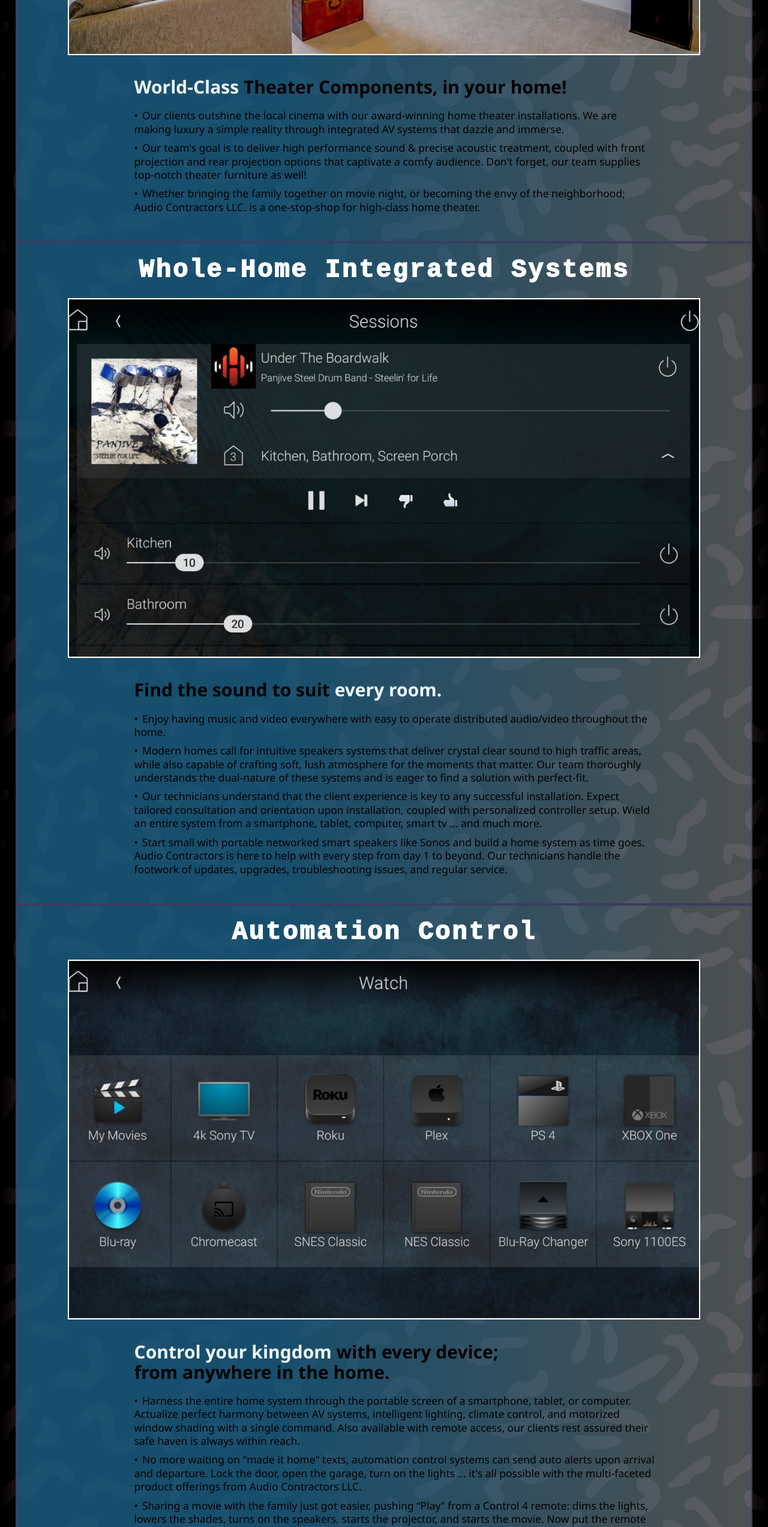
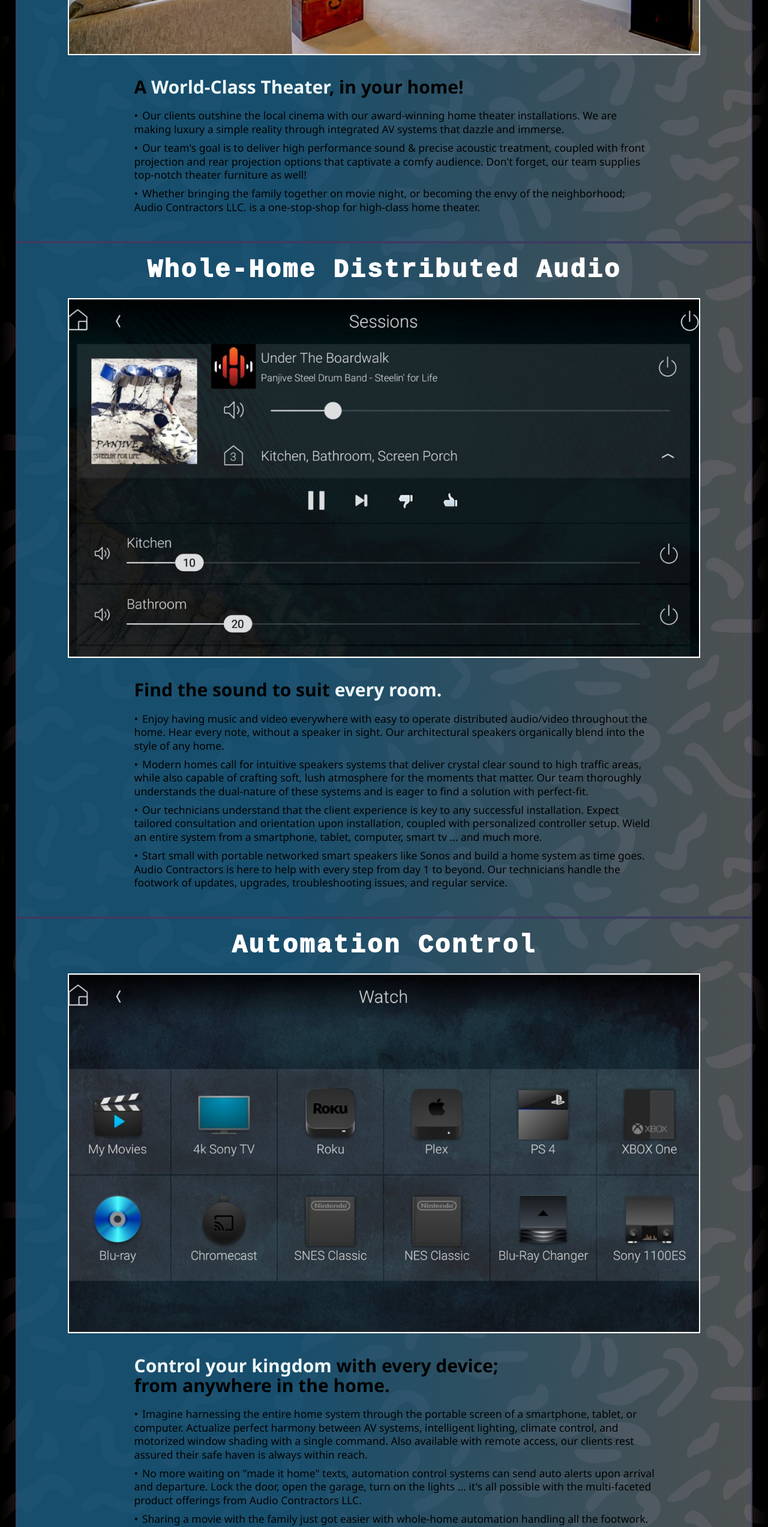
Before and after one commit to AvantGov/audiocon_pub, a React (Create React App) app in the folder client/: page /residentialServices in a window 1280 px wide. Shown: the part 980-3526 px from the top of the page at 60% size. Built offline with nearby package versions, Linux system fonts and the light colour scheme.

Commit message:
some tweaks to the services page copy, merging straight to main since it's a small change

```diff
--- a/client/src/Components/Pages_services/ResidentialServices.js
+++ b/client/src/Components/Pages_services/ResidentialServices.js
@@ -23,7 +23,7 @@
                     {/* <hr className='contentContainer__rule'></hr> */}
 
                     <div className='contentContainer__copyContainer'>
-                        <h3 id="hometheater_smallTitle" className='copyContainer__title'><strong className="title__strong">World-Class</strong> Theater Components, in your home!</h3>
+                        <h3 id="hometheater_smallTitle" className='copyContainer__title'>A <strong className="title__strong">World-Class Theater</strong>, in your home!</h3>
                         <p id="hometheater_bullet1" className='copyContainer__bullet'><span>&#8226;</span> Our clients outshine the local cinema with our award-winning home theater installations. We are making luxury a simple reality through integrated AV systems that dazzle and immerse.</p>
                         <p id="hometheater_bullet2" className='copyContainer__bullet'><span>&#8226;</span> Our team's goal is to deliver high performance sound & precise acoustic treatment, coupled with front projection and rear projection options that captivate a comfy audience. Don't forget, our team supplies top-notch theater furniture as well!</p>
                         <p id="hometheater_bullet3" className='copyContainer__bullet'><span>&#8226;</span> Whether bringing the family together on movie night, or becoming the envy of the neighborhood; Audio Contractors LLC. is a one-stop-shop for high-class home theater.</p>
@@ -32,7 +32,7 @@
             </div>
             <div className='ResidentialServices__service'>
                 <div className='service__titleContainer'>
-                    <h1 id="wholehouse_title" className='titleContainer__title'>Whole-Home Integrated Systems</h1>
+                    <h1 id="wholehouse_title" className='titleContainer__title'>Whole-Home Distributed Audio</h1>
                     {/* <p id="wholehouse_subtitle" className='titleContainer__subtitle'>A <strong className="title__strong">custom home theater</strong> is more affordable than you may think!</p> */}
                 </div>
                 <div className='service__contentContainer'>
@@ -40,7 +40,7 @@
                     {/* <hr className='contentContainer__rule'></hr> */}
                     <div className='contentContainer__copyContainer'>
                         <h3 id="wholehouse_smallTitle" className='copyContainer__title'>Find the sound to suit <strong className="title__strong">every room.</strong></h3>
-                        <p id="wholehouse_bullet1" className='copyContainer__bullet'><span>&#8226;</span> Enjoy having music and video everywhere with easy to operate distributed audio/video throughout the home.</p>
+                        <p id="wholehouse_bullet1" className='copyContainer__bullet'><span>&#8226;</span> Enjoy having music and video everywhere with easy to operate distributed audio/video throughout the home. Hear every note, without a speaker in sight. Our architectural speakers organically blend into the style of any home.</p>
                         <p id="wholehouse_bullet2" className='copyContainer__bullet'><span>&#8226;</span> Modern homes call for intuitive speakers systems that deliver crystal clear sound to high traffic areas, while also capable of crafting soft, lush atmosphere for the moments that matter. Our team thoroughly understands the dual-nature of these systems and is eager to find a solution with perfect-fit.</p>
                         <p id="wholehouse_bullet3" className='copyContainer__bullet'><span>&#8226;</span> Our technicians understand that the client experience is key to any successful installation. Expect tailored consultation and orientation upon installation, coupled with personalized controller setup. Wield an entire system from a smartphone, tablet, computer, smart tv ... and much more.</p>
                         <p id="wholehouse_bullet4" className='copyContainer__bullet'><span>&#8226;</span> Start small with portable networked smart speakers like Sonos and build a home system as time goes. Audio Contractors is here to help with every step from day 1 to beyond. Our technicians handle the footwork of updates, upgrades, troubleshooting issues, and regular service. </p>
@@ -58,9 +58,9 @@
 
                     <div className='contentContainer__copyContainer'>
                         <h3 id="automation_smallTitle" className='copyContainer__title'><strong className="title__strong">Control your kingdom</strong> with every device; <br/> from anywhere in the home.</h3>
-                        <p id="automation_bullet1" className='copyContainer__bullet'><span>&#8226;</span> Harness the entire home system through the portable screen of a smartphone, tablet, or computer. Actualize perfect harmony between AV systems, intelligent lighting, climate control, and motorized window shading with a single command. Also available with remote access, our clients rest assured their safe haven is always within reach.</p>
+                        <p id="automation_bullet1" className='copyContainer__bullet'><span>&#8226;</span> Imagine harnessing the entire home system through the portable screen of a smartphone, tablet, or computer. Actualize perfect harmony between AV systems, intelligent lighting, climate control, and motorized window shading with a single command. Also available with remote access, our clients rest assured their safe haven is always within reach.</p>
                         <p id="automation_bullet2" className='copyContainer__bullet'><span>&#8226;</span> No more waiting on "made it home" texts, automation control systems can send auto alerts upon arrival and departure. Lock the door, open the garage, turn on the lights ... it's all possible with the multi-faceted product offerings from Audio Contractors LLC.</p>
-                        <p id="automation_bullet3" className='copyContainer__bullet'><span>&#8226;</span> Sharing a movie with the family just got easier, pushing “Play” from a Control 4 remote: dims the lights, lowers the shades, turns on the speakers, starts the projector, and starts the movie. Now put the remote down, the feature film is starting.</p>
+                        <p id="automation_bullet3" className='copyContainer__bullet'><span>&#8226;</span> Sharing a movie with the family just got easier with whole-home automation handling all the footwork. Pushing “Play” from a Control 4 remote: dims the lights, lowers the shades, turns on the speakers, starts the projector, and starts the movie. Now put the remote down, the feature film is starting.</p>
                     </div>
                 </div>
             </div>
@@ -75,9 +75,9 @@
 
                     <div className='contentContainer__copyContainer'>
                         <h3 id="smartlighting_smallTitle" className='copyContainer__title'><strong className="title__strong">No compromises;</strong> save on bills & set the perfect mood lighting.</h3>
-                        <p id="smartlighting_bullet1" className='copyContainer__bullet'><span>&#8226;</span> With consumer lighting control blossoming in demand, the tedious task of set up and configuration for multiple lighting fixtures is often overlooked. So skip the instructions and drop a line to Audio Contractors, where our team delivers high-quality single-system lighting controls that bring peace of mind.</p>
+                        <p id="smartlighting_bullet1" className='copyContainer__bullet'><span>&#8226;</span> With consumer lighting control blossoming in demand, the tedious task of set up and configuration for multiple lighting fixtures is often overlooked. From simple upgrades to complex centralized system rehabs, Audio Contractors is here to deliver a range of high-quality single-system lighting controls that bring peace of mind.</p>
                         <p id="smartlighting_bullet2" className='copyContainer__bullet'><span>&#8226;</span> Pack it in for the evening and say 'goodnight' to the entire home with a single button press. Dim each indoor light gradually, and start the timer for the outdoor lights. Not a single light will stir, not in this house. </p>
-                        <p id="smartlighting_bullet3" className='copyContainer__bullet'><span>&#8226;</span> After that restful 8 hours, wake up naturally and greet the day with daytime lighting alarms and shade control. Our experts work hard to understand any client's daily routine, and deliver automation control that compliments & supports daily living. No more room-to-room hustle to light up the house each more.</p>
+                        <p id="smartlighting_bullet3" className='copyContainer__bullet'><span>&#8226;</span> After that restful 8 hours, wake up naturally and greet the day with daytime lighting alarms and shade control. Our experts work hard to understand any client's daily routine, and deliver automation control that compliments & supports daily living. No more room-to-room hustle to light up the house each morning.</p>
                         <p id="smartlighting_bullet4" className='copyContainer__bullet'><span>&#8226;</span> Smart Lighting opens the door to green living by helping manage power usage. Allowing for significant reduction in energy consumption without compromising any part of the daily routine.</p>
                     </div>
                 </div>
@@ -94,7 +94,7 @@
                     <div className='contentContainer__copyContainer'>
                         <h3 id="networking_smallTitle" className='copyContainer__title'>Networking for the <strong className="title__strong">modern home</strong></h3>
                         <p id="networking_bullet1" className='copyContainer__bullet'><span>&#8226;</span> After so much talk about what's possible, it's vital to remember what is at the core of all of this convenience: dependable home networking. Like a human nervous system, integrated home systems utilize physical wiring and wi-fi connection (the "nerves") to communicate commands to all parts of the system, effectively and reliably.</p>
-                        <p id="networking_bullet2" className='copyContainer__bullet'><span>&#8226;</span> Store bought and ISP-supplied routers simply cannot keep up, as automation technology has quickly outpaced these consumer-grade installations. Our team works with top-of-the-line companies to deliver convenient and powerful solutions that reward our clients with a fist-class internet experience while handling the demands of any home automation system.</p>
+                        <p id="networking_bullet2" className='copyContainer__bullet'><span>&#8226;</span> Store bought and ISP-supplied routers simply cannot keep up, as automation technology has quickly outpaced these consumer-grade installations. Our team works with top-of-the-line companies to deliver convenient and powerful solutions that reward our clients with a first-class internet experience while handling the demands of any home automation system.</p>
                         <p id="networking_bullet3" className='copyContainer__bullet'><span>&#8226;</span> New construction project? Book some time to speak with one of our experts and collaboratively plan wiring protocols that deliver connection where it's needed most in the home. Additionally, our technicians are able to deliver structured wiring solution for complete cable and satellite distribution throughout the home.</p>
                         <p id="networking_bullet3" className='copyContainer__bullet'><span>&#8226;</span> Skip the confusion and annoying hold music that comes with massive ISP call-center chaos, our support technicians are ready to help you troubleshoot remotely and roll out on-site support for major issues. Another priceless benefit of pairing your home internet with products from Audio Contractors LLC.</p>
                     </div>
```
